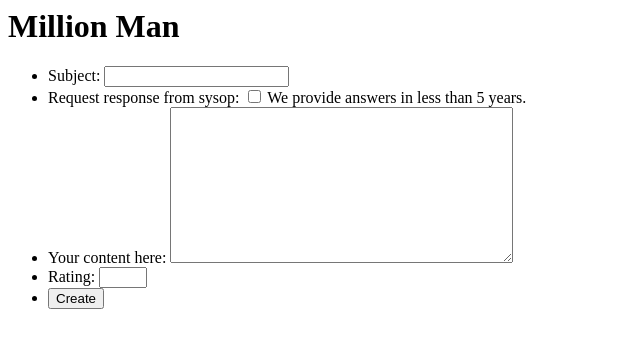
After one commit to nonZero/MillionMan, a Django app: page /my-expenses/create/ in a window 1280 px wide. The commit adds this page. Shown: the top 348 px of the page, without its empty margins (0-640 px from the left). Run offline with Django 4.2, Linux system fonts and the light colour scheme.

Commit message:
WIP feedback form

```diff
--- /dev/null
+++ b/expenses/forms.py
@@ -0,0 +1,11 @@
+from django import forms
+
+
+class FeedbackForm(forms.Form):
+    subject = forms.CharField(max_length=200)
+    request_response_from_sysop = forms.BooleanField(
+        required=False, help_text="We provide answers in less than 5 years."
+    )
+    content = forms.CharField(widget=forms.Textarea, label="Your content here:")
+    # email = forms.EmailField()
+    rating = forms.IntegerField(min_value=1, max_value=5)
--- /dev/null
+++ b/expenses/templates/expenses/expense_create.html
@@ -0,0 +1,11 @@
+<h1>Million Man</h1>
+
+<form method="post">
+    <ul>
+        {% csrf_token %}
+        {{ form.as_ul }}
+        <li>
+            <button>Create</button>
+        </li>
+    </ul>
+</form>
--- a/expenses/templates/expenses/expense_list.html
+++ b/expenses/templates/expenses/expense_list.html
@@ -1,4 +1,6 @@
 <h1>Million Man</h1>
+
+<p><a href="{% url "expenses:create" %}">Create</a></p>
 
 <form>
     <p>
--- a/expenses/urls.py
+++ b/expenses/urls.py
@@ -5,14 +5,7 @@ from . import views
 app_name = "expenses"
 
 urlpatterns = [
-    path(
-        "",
-        views.expense_list,
-        name="list",
-    ),
-    path(
-        "<int:pk>/",
-        views.expense_detail,
-        name="detail",
-    ),
+    path("", views.expense_list, name="list"),
+    path("<int:pk>/", views.expense_detail, name="detail"),
+    path("create/", views.expense_create, name="create"),
 ]
--- a/expenses/views.py
+++ b/expenses/views.py
@@ -1,6 +1,7 @@
 from django.db.models import Q
 from django.http import HttpRequest, Http404
 from django.shortcuts import render, get_object_or_404
+from . import forms
 
 from expenses.models import Expense
 
@@ -55,3 +56,20 @@ def expense_detail(request: HttpRequest, pk: int):
             "object": o,
         },
     )
+
+
+def expense_create(request: HttpRequest):
+    if request.method == "POST":
+        form = forms.FeedbackForm(request.POST)
+        if form.is_valid():
+            assert False, form.cleaned_data
+        # fallthrough!!!!
+    else:
+        form = forms.FeedbackForm()
+    return render(
+        request,
+        "expenses/expense_create.html",
+        {
+            "form": form,
+        },
+    )
```
